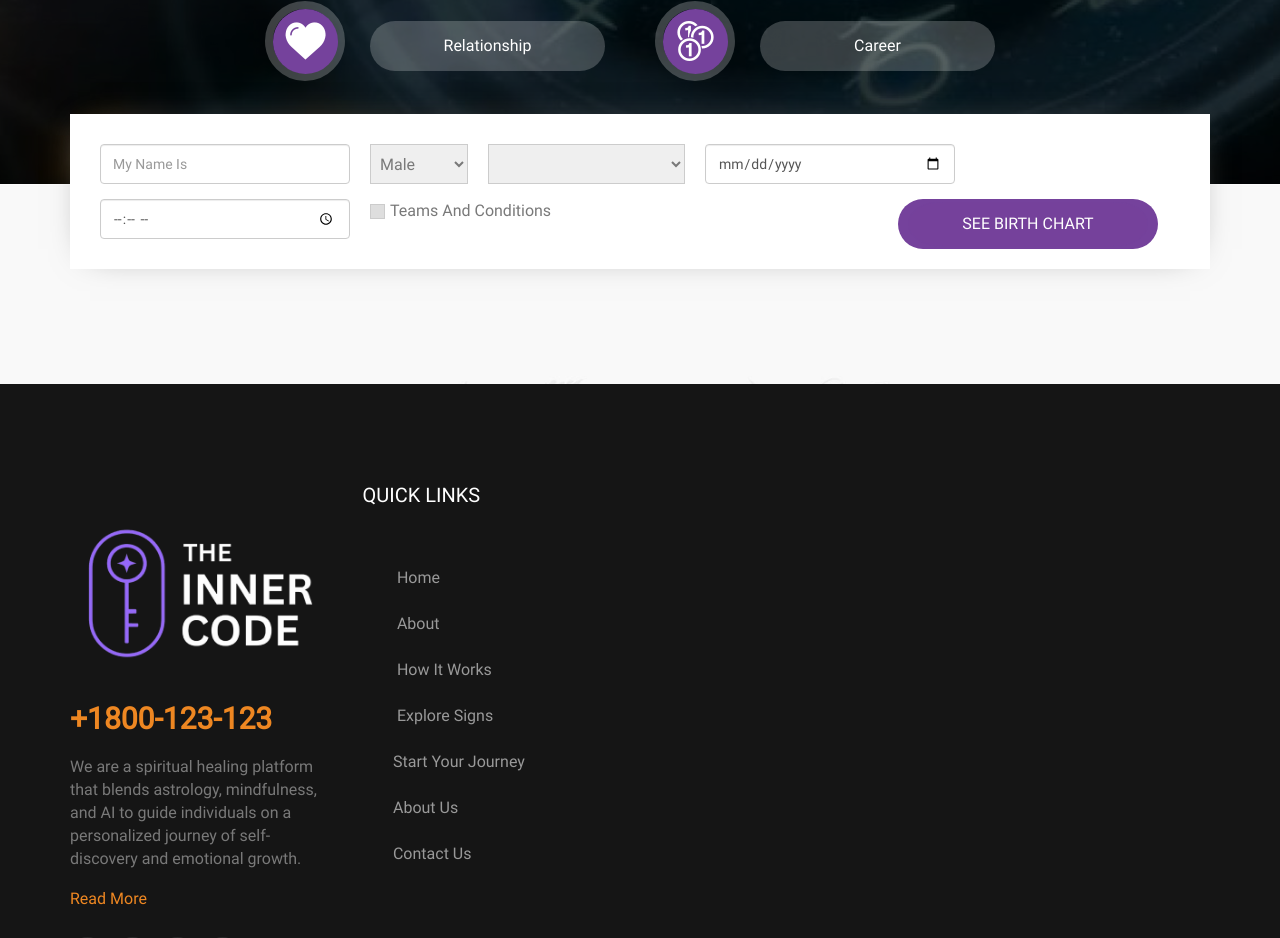
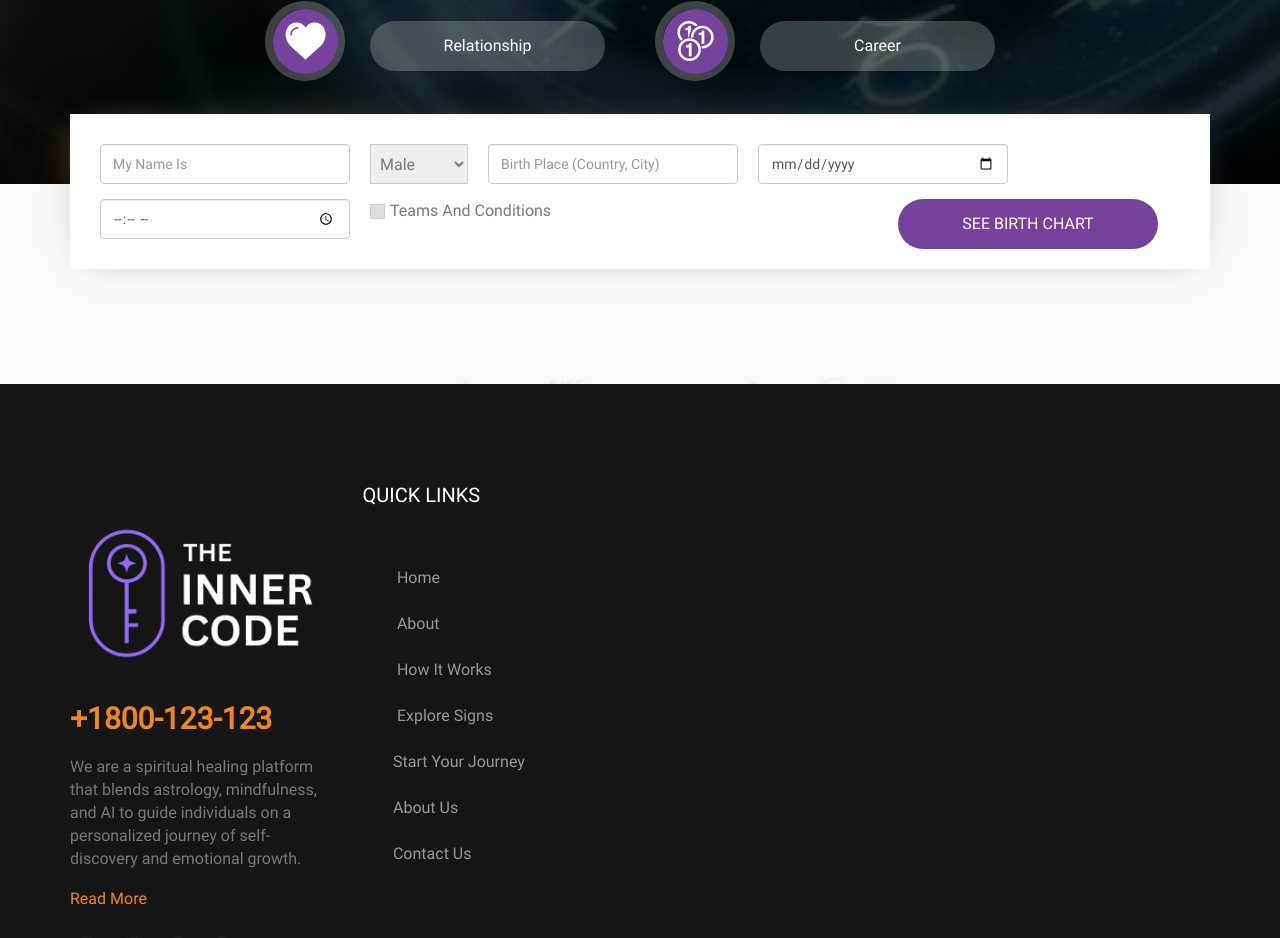
Before and after one commit to ThantSinNyan/frontend-inner-code, a Vue app: page /birthDataPage in a window 1280 px wide. Shown: the part 776-1714 px from the top of the page. Built offline with nearby package versions, Linux system fonts and the light colour scheme; a web font is replaced by a local one.

Commit message:
fix address form

```diff
--- a/src/locales/en.json
+++ b/src/locales/en.json
@@ -13,7 +13,7 @@
     "birthDataForm": {
       "name": "My Name Is",
       "birthDate": "Date Of Birth",
-      "birthPlace": "Birth Place",
+      "birthPlace": "Birth Place (Country, City)",
       "teamAndConduction": "Teams And Conditions",
       "male": "Male",
       "female": "Female",
--- a/src/views/BirthDataPage.vue
+++ b/src/views/BirthDataPage.vue
@@ -205,22 +205,14 @@ watch(() => languageStore.language, (newLang) => {
                     <option value="female">{{ t('birthData.birthDataForm.female') }}</option>
                   </select>
                 </div>
-
                 <div class="form-group">
-                  <select
-                    class="phone_select"
-                    name="birthPlace"
+                  <input
+                    type="text"
+                    class="form-control"
+                    name="nameOne"
                     v-model="formState.birthPlace"
+                    :placeholder="t('birthData.birthDataForm.birthPlace')"
                   >
-                    <option value="india">Your Birth Place</option>
-                    <option value="india">Yangon, Ahlone  </option>
-                    <option value="india">Yangon, Bahan  </option>
-                    <option value="india">Yangon, Dawbon  </option>
-                    <option value="india">Dawei, Hlaing  </option>
-                    <option value="india">Myake, Hlaingthaya  </option>
-                    <option value="india">Kamayut, Ahlone  </option>
-                    <option value="india">Kyimyindaing, Ahlone  </option>
-                  </select>
                 </div>
                 <div class="form-group">
                   <input
```
